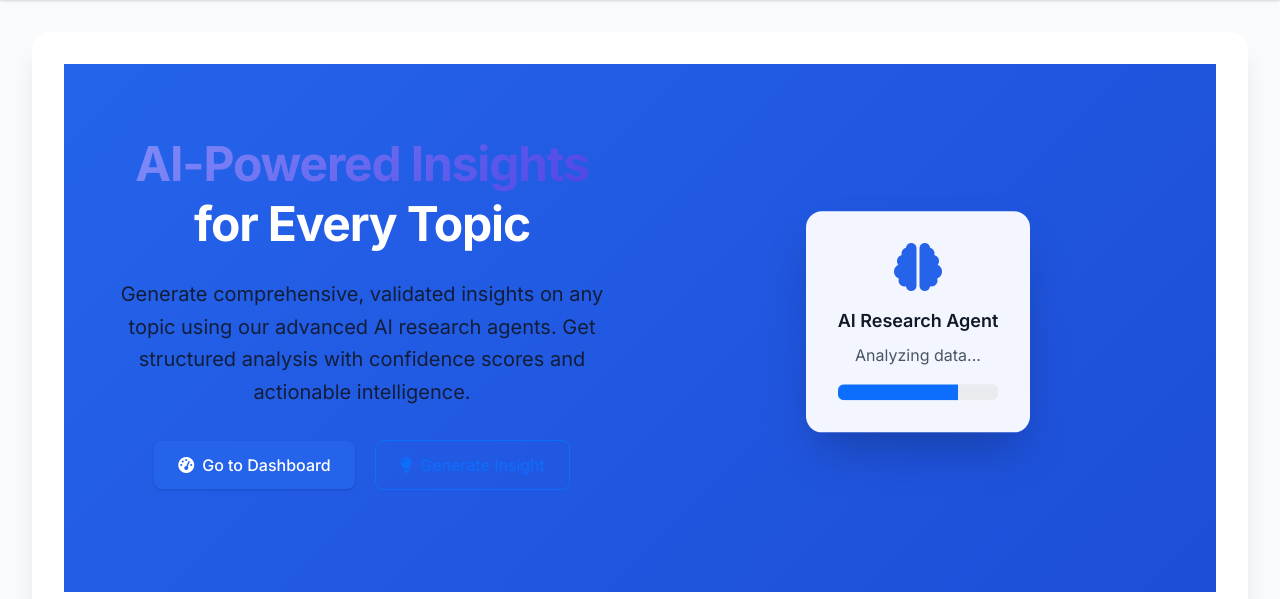
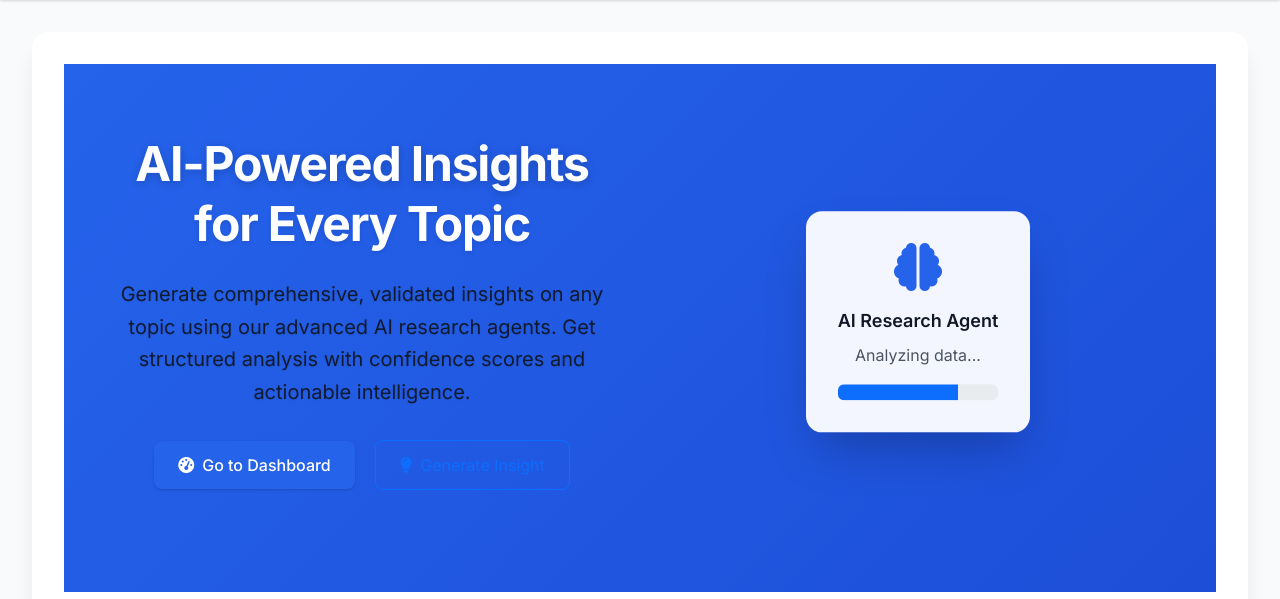
Before and after one commit to jsong1004/insights, a Flask app: page / in a window 1280 px wide. Shown: the part 64-663 px from the top of the page. Run offline with Flask 3, Linux system fonts and the light colour scheme; the visitor is signed in with stand-in values (Sample User, id 1).

Commit message:
fix: improve text contrast on hero section for better readability
- Change gradient text to solid white with text shadow
- Add text shadows to hero title and description
- Increase description opacity from 0.9 to 0.95
- Ensure all text is clearly visible against blue background

This fixes visibility issues where the gradient text (secondary colors)
had insufficient contrast against the blue hero background.

🤖 Generated with [Claude Code](https://claude.com/claude-code)

Co-Authored-By: Claude <noreply@anthropic.com>

```diff
--- a/templates/index.html
+++ b/templates/index.html
@@ -196,20 +196,20 @@
     font-weight: var(--font-bold);
     line-height: var(--leading-tight);
     margin-bottom: var(--space-6);
+    text-shadow: 0 2px 4px rgba(0, 0, 0, 0.1);
 }
 
 .text-gradient {
-    background: linear-gradient(135deg, var(--secondary-400) 0%, var(--secondary-600) 100%);
-    -webkit-background-clip: text;
-    -webkit-text-fill-color: transparent;
-    background-clip: text;
+    color: #ffffff;
+    text-shadow: 0 2px 8px rgba(0, 0, 0, 0.2);
 }
 
 .hero-description {
     font-size: var(--text-xl);
     line-height: var(--leading-relaxed);
     margin-bottom: var(--space-8);
-    opacity: 0.9;
+    opacity: 0.95;
+    text-shadow: 0 1px 2px rgba(0, 0, 0, 0.1);
 }
 
 .hero-actions {
```
